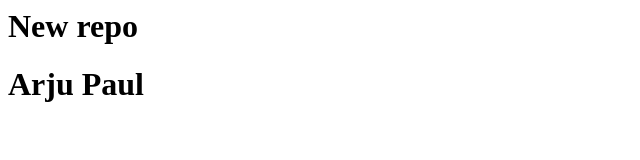
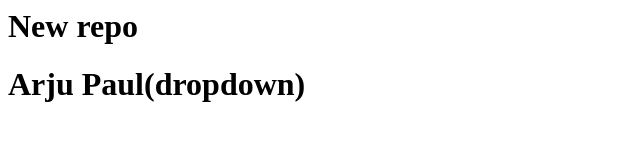
Before and after one commit to arjupaul2006/New-Repo, a plain HTML site: page index.html in a window 1280 px wide. Shown: the whole page, without its empty margins (0-640 px from the left). Drawn offline with Linux system fonts and the light colour scheme.

Commit message:
Add dropdow

```diff
--- a/index.html
+++ b/index.html
@@ -1,2 +1,2 @@
 <h1>New repo</h1>
-<h1>Arju Paul</h1>
+<h1>Arju Paul(dropdown)</h1>
```
